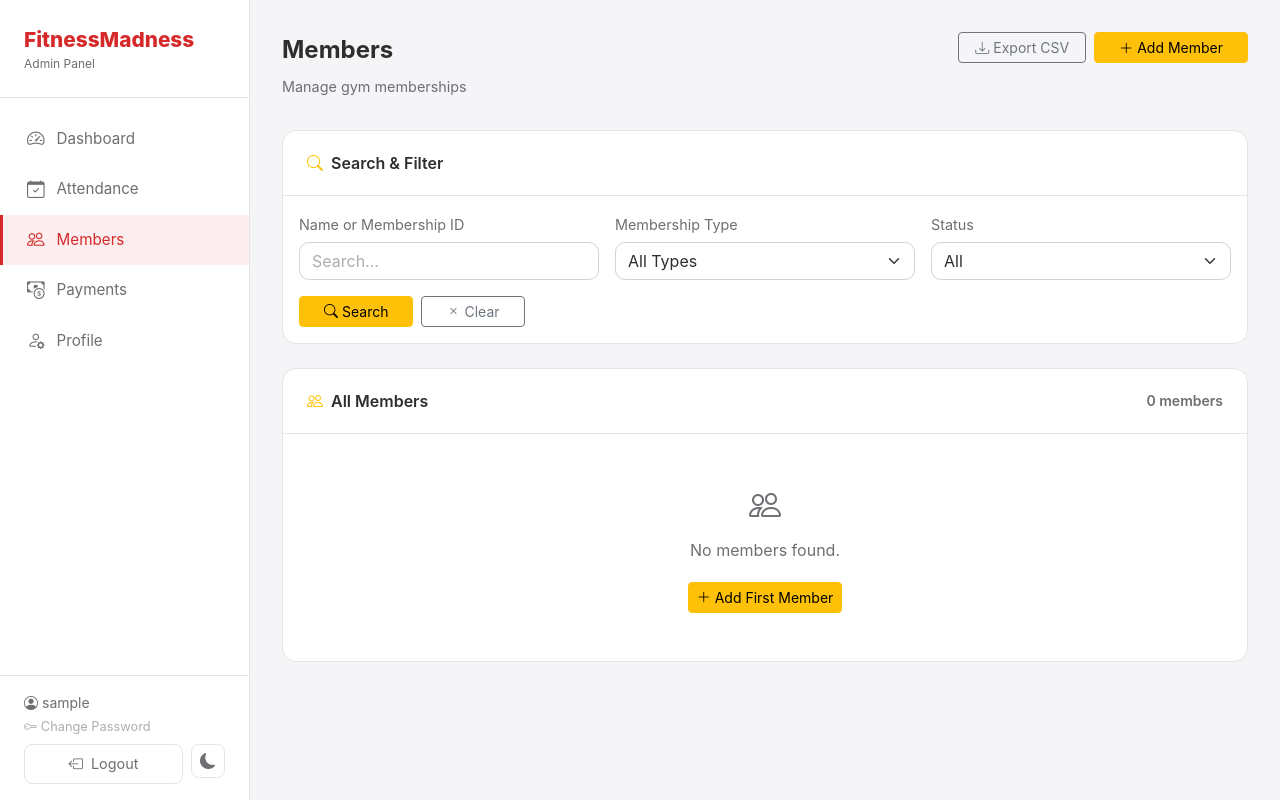
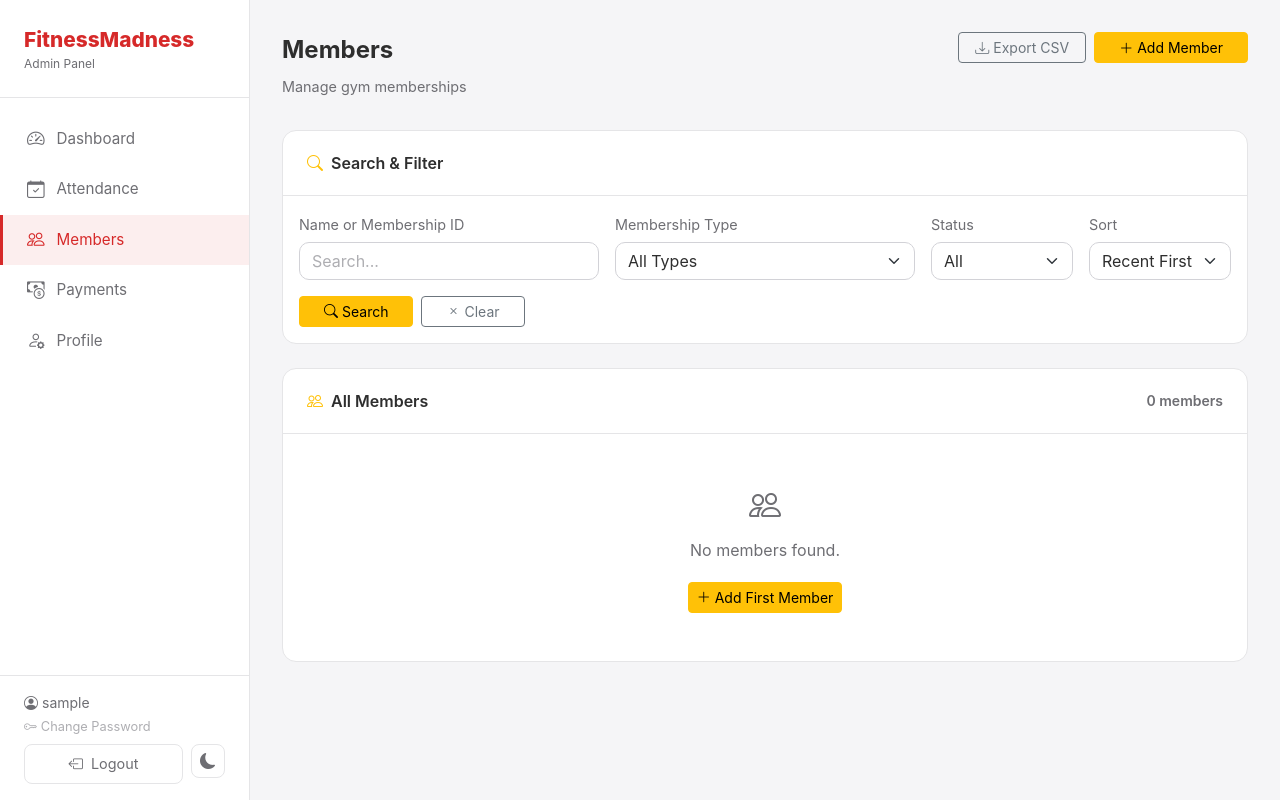
Before and after one commit to reymartlouie/fitnessmadness, a Flask app: page /admin/members in a window 1280 px wide. Run offline with Flask 3, Linux system fonts and the light colour scheme; the visitor is signed in with stand-in values (Sample User, id 1); some libraries are stand-ins or nearby versions.

Commit message:
feat: add A-Z / Z-A sort filter to members page
Co-Authored-By: Claude Sonnet 4.6 <noreply@anthropic.com>

```diff
--- a/routes/admin.py
+++ b/routes/admin.py
@@ -95,6 +95,7 @@ def export_members_csv():
     search = request.args.get('search', '').strip()
     filter_type = request.args.get('type', '').strip()
     filter_status = request.args.get('status', '').strip()
+    filter_sort = request.args.get('sort', '').strip()
 
     query = Member.query
     if search:
@@ -109,7 +110,14 @@ def export_members_csv():
     elif filter_status == 'expired':
         query = query.filter_by(is_active=False)
 
-    all_members = query.order_by(Member.created_at.desc()).all()
+    if filter_sort == 'az':
+        query = query.order_by(Member.full_name.asc())
+    elif filter_sort == 'za':
+        query = query.order_by(Member.full_name.desc())
+    else:
+        query = query.order_by(Member.updated_at.desc(), Member.created_at.desc())
+
+    all_members = query.all()
 
     output = io.StringIO()
     writer = csv.writer(output)
@@ -223,6 +231,7 @@ def members():
     search = request.args.get('search', '').strip()
     filter_type = request.args.get('type', '').strip()
     filter_status = request.args.get('status', '').strip()
+    filter_sort = request.args.get('sort', '').strip()
 
     query = Member.query
 
@@ -238,13 +247,21 @@ def members():
     elif filter_status == 'expired':
         query = query.filter_by(is_active=False)
 
-    all_members = query.order_by(Member.updated_at.desc(), Member.created_at.desc()).all()
+    if filter_sort == 'az':
+        query = query.order_by(Member.full_name.asc())
+    elif filter_sort == 'za':
+        query = query.order_by(Member.full_name.desc())
+    else:
+        query = query.order_by(Member.updated_at.desc(), Member.created_at.desc())
+
+    all_members = query.all()
 
     return render_template('admin/members.html',
         members=all_members,
         search=search,
         filter_type=filter_type,
         filter_status=filter_status,
+        filter_sort=filter_sort,
         membership_types=MembershipType.ALL,
         prices=MEMBERSHIP_PRICES,
         type_labels=MembershipType.LABELS
--- a/templates/admin/members.html
+++ b/templates/admin/members.html
@@ -6,7 +6,7 @@
 <div class="d-flex justify-content-between align-items-start mb-1">
     <div class="page-title">Members</div>
     <div class="d-flex gap-2">
-        <a href="{{ url_for('admin.export_members_csv', search=search, type=filter_type, status=filter_status) }}"
+        <a href="{{ url_for('admin.export_members_csv', search=search, type=filter_type, status=filter_status, sort=filter_sort) }}"
            class="btn btn-outline-secondary btn-sm px-3">
             <i class="bi bi-download me-1"></i>Export CSV
         </a>
@@ -41,12 +41,20 @@
                         {% endfor %}
                     </select>
                 </div>
-                <div class="col-md-4">
+                <div class="col-md-2">
                     <label class="form-label text-muted small">Status</label>
                     <select name="status" class="form-select">
                         <option value="">All</option>
                         <option value="active" {% if filter_status == 'active' %}selected{% endif %}>Active</option>
                         <option value="expired" {% if filter_status == 'expired' %}selected{% endif %}>Expired</option>
+                    </select>
+                </div>
+                <div class="col-md-2">
+                    <label class="form-label text-muted small">Sort</label>
+                    <select name="sort" class="form-select">
+                        <option value="" {% if filter_sort == '' %}selected{% endif %}>Recent First</option>
+                        <option value="az" {% if filter_sort == 'az' %}selected{% endif %}>A – Z</option>
+                        <option value="za" {% if filter_sort == 'za' %}selected{% endif %}>Z – A</option>
                     </select>
                 </div>
             </div>
```
